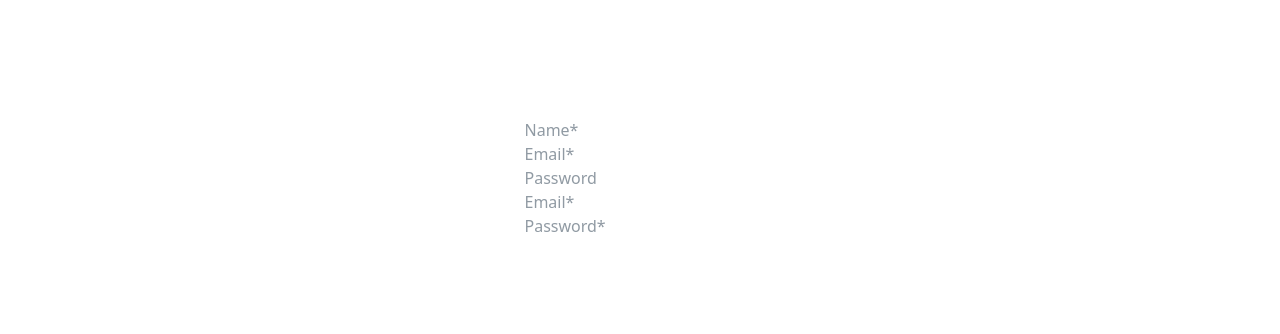
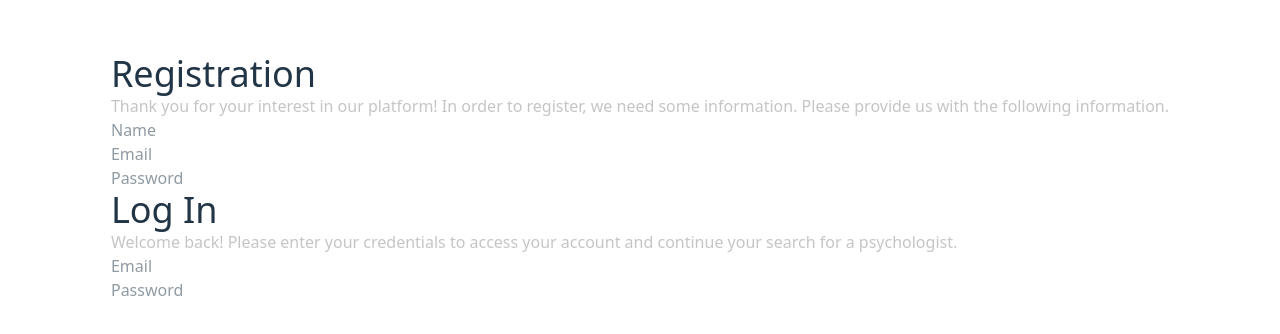
Before and after one commit to gizemcobannnn/psychologists, a React (Vite) app in the folder psychologists/: page / in a window 1280 px wide. Shown: the part 222-556 px from the top of the page. Built offline with nearby package versions, Linux system fonts and the light colour scheme.

Commit message:
form style

```diff
--- a/psychologists/src/App.css
+++ b/psychologists/src/App.css
@@ -6,3 +6,9 @@
   padding: 2rem;
   text-align: center;
 }
+
+.fields{
+  display: flex;
+  flex-direction: column;
+  align-items: start;
+}
--- a/psychologists/src/components/LoginModal/Login.jsx
+++ b/psychologists/src/components/LoginModal/Login.jsx
@@ -1,32 +1,34 @@
-import { Formik, Form, Field, ErrorMessage } from 'formik';
-import { useId } from 'react';
-import * as Yup from 'yup';
+import { Formik, Form, Field, ErrorMessage } from "formik";
+import { useId } from "react";
+import * as Yup from "yup";
 
 export default function Login() {
-
   const emailId = useId();
   const passwordId = useId();
 
   const loginValidate = Yup.object().shape({
     email: Yup.string().email().required("Required"),
-    password: Yup.string().min(9,"Password must be at least 9 characters.").max(18,"Password must be less than 18 characters.").required("Required"),
+    password: Yup.string()
+      .min(9, "Password must be at least 9 characters.")
+      .max(18, "Password must be less than 18 characters.")
+      .required("Required"),
   });
-  const handleLogin = () =>{
-
-  }
+  const handleLogin = () => {};
 
   return (
-    <div className="authForm">
+    <div className="authForm flex flex-col items-start">
       <Formik
-        initialValues={{email:"",password:""}}
+        initialValues={{ email: "", password: "" }}
         validate={loginValidate}
         onSubmit={handleLogin}
       >
         <Form>
           <div className="fields">
+          <h1 className="text-4xl">Log In</h1>
+          <p className="text-[#191A1580] opacity-50">Welcome back! Please enter your credentials to access your account and continue your search for a psychologist.</p>
             <Field
               name="email"
-            placeholder="Email*"
+              placeholder="Email"
               id={emailId}
               type="email"
               className="formField"
@@ -41,7 +43,7 @@ export default function Login() {
           <div className="fields">
             <Field
               name="password"
-            placeholder="Password*"
+              placeholder="Password"
               id={passwordId}
               type="password"
               className="formField"
--- a/psychologists/src/components/RegisterModal/Register.jsx
+++ b/psychologists/src/components/RegisterModal/Register.jsx
@@ -1,47 +1,60 @@
 import { Formik, Field, Form, ErrorMessage } from "formik";
 import { useId } from "react";
-import * as Yup from 'yup';
+import * as Yup from "yup";
 
 export default function Register() {
-
   const nameId = useId();
   const emailId = useId();
   const passId = useId();
   const registerSchema = Yup.object().shape({
-    name: Yup.string().min(3,"Name must be at least 3 characters.").max().required("Required field"),
-    email: Yup.string().email("Invalid email address.").required("Required field"),
-    password: Yup.string().min(9,"Password must be at least 9 characters.").max(18,"Password must be less than 18 characters.").required("Required field"),
+    name: Yup.string()
+      .min(3, "Name must be at least 3 characters.")
+      .max()
+      .required("Required field"),
+    email: Yup.string()
+      .email("Invalid email address.")
+      .required("Required field"),
+    password: Yup.string()
+      .min(9, "Password must be at least 9 characters.")
+      .max(18, "Password must be less than 18 characters.")
+      .required("Required field"),
   });
 
-  const handleSubmit = () =>{
-
-  }
+  const handleSubmit = () => {};
 
   return (
-    <div className="authForm">
+    <div className="authForm flex flex-col items-start">
       <Formik
-            initialValues={{name:'',email:'',password:''}}
+        initialValues={{ name: "", email: "", password: "" }}
         validation={registerSchema}
-            onSubmit={handleSubmit}>
+        onSubmit={handleSubmit}
+      >
         <Form>
-            <div>
+          <div className="fields">
+            <h1 className="text-4xl">Registration</h1>
+            <p className="text-[#191A1580] opacity-50">
+              Thank you for your interest in our platform! In order to register,
+              we need some information. Please provide us with the following
+              information.
+            </p>
             <Field
               name="name"
-                    placeholder="Name*"
+              placeholder="Name"
               type="text"
-                    id={nameId}></Field>
+              id={nameId}
+            ></Field>
             <ErrorMessage
               name="name"
               component="span"
-                    className="errorMessages">
-                </ErrorMessage>
-            </div>
+              className="errorMessages"
+            ></ErrorMessage>
             <div>
               <Field
                 name="email"
                 id={emailId}
-                    placeholder="Email*"
-                    type="email"></Field>
+                placeholder="Email"
+                type="email"
+              ></Field>
               <ErrorMessage
                 name="email"
                 component="span"
@@ -58,11 +71,12 @@ export default function Register() {
               <ErrorMessage
                 name="password"
                 component="span"
-                    className="errorMessages">
-                </ErrorMessage>
+                className="errorMessages"
+              ></ErrorMessage>
+            </div>
           </div>
         </Form>
       </Formik>
     </div>
-  )
+  );
 }
```
Lines whose indentation alone changed are shown as unchanged.
